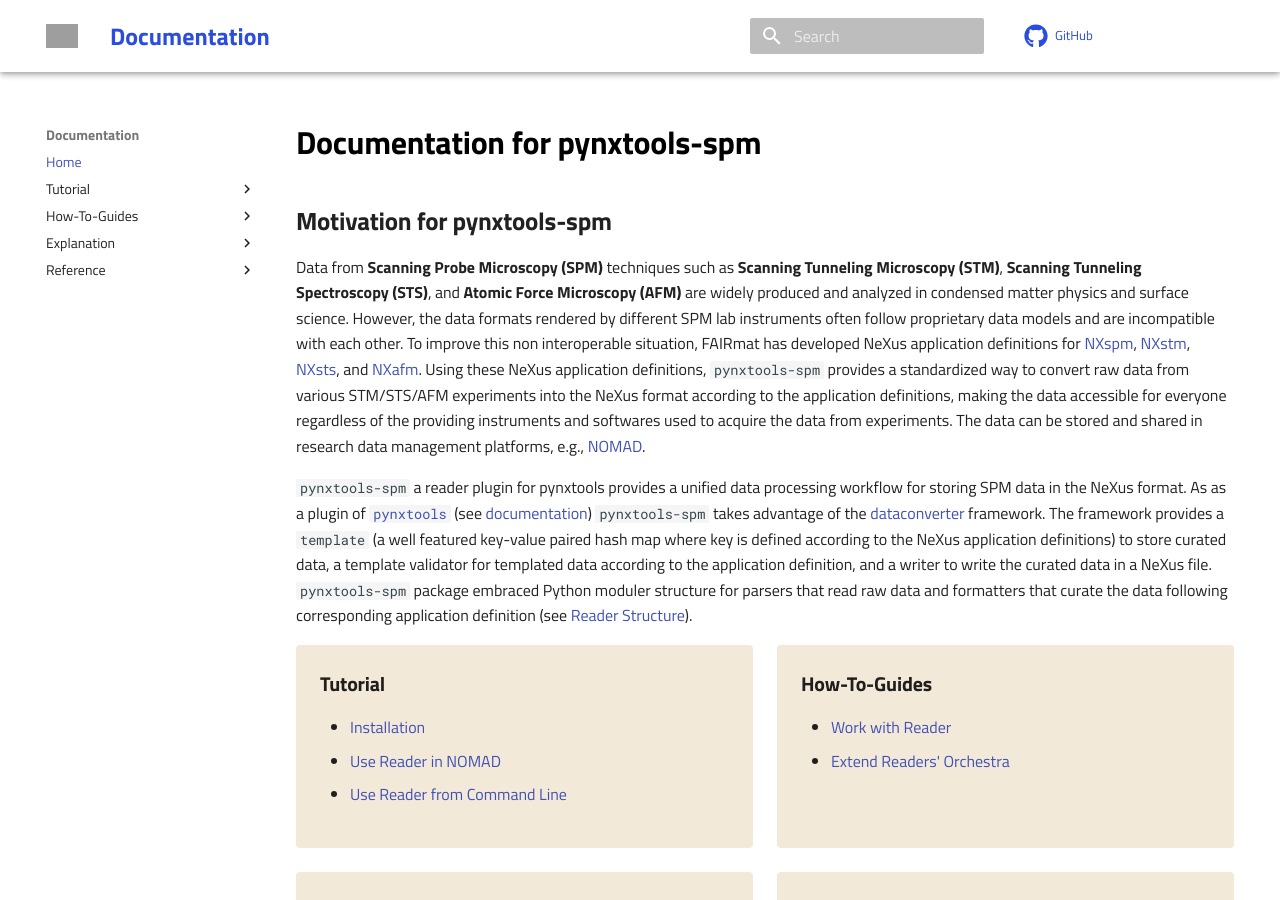
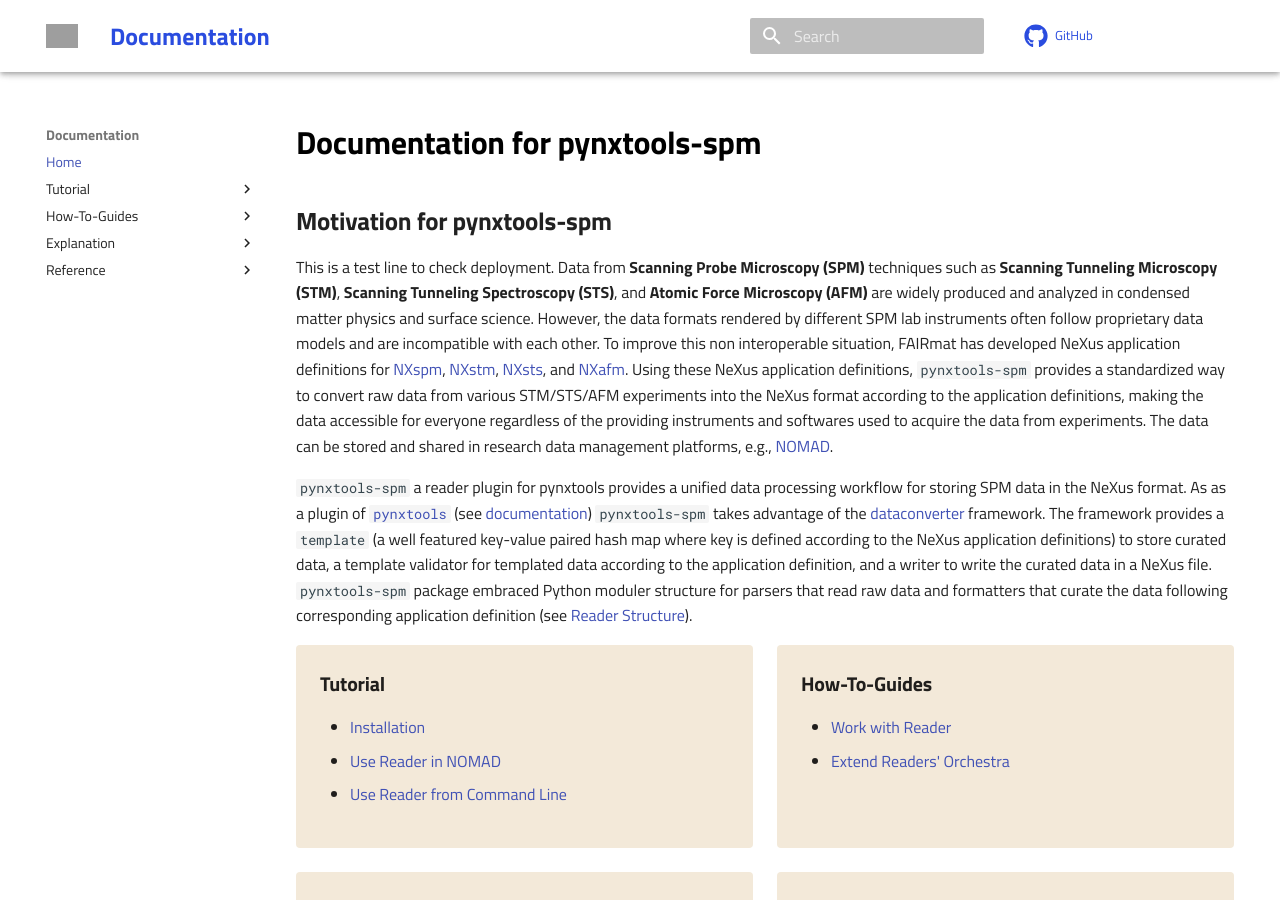
Before and after one commit to FAIRmat-NFDI/pynxtools-spm, an MkDocs documentation site: the page built from docs/index.md, in a window 1280 px wide and 900 px high. Built offline with MkDocs 1.6.1 and Material for MkDocs 9.7.7, drawn with Linux system fonts in a browser that asks for light colours; comment, search, counter and statistics services are not loaded; grey boxes are pictures that could not be loaded.

Commit message:
Test commit.

```diff
--- a/docs/index.md
+++ b/docs/index.md
@@ -5,7 +5,7 @@ hide: toc
 # Documentation for pynxtools-spm
 
 ## **Motivation for pynxtools-spm**
-
+This is a test line to check deployment.
 Data from __Scanning Probe Microscopy (SPM)__ techniques such as __Scanning Tunneling Microscopy (STM)__, __Scanning Tunneling Spectroscopy (STS)__, and __Atomic Force Microscopy (AFM)__ are widely produced and analyzed in condensed matter physics and surface science. However, the data formats rendered by different SPM lab instruments often follow proprietary data models and are incompatible with each other. To improve this non interoperable situation, FAIRmat has developed NeXus application definitions for [NXspm](https://fairmat-nfdi.github.io/nexus_definitions/classes/contributed_definitions/NXspm.html), [NXstm](https://fairmat-nfdi.github.io/nexus_definitions/classes/contributed_definitions/NXstm.html), [NXsts](https://fairmat-nfdi.github.io/nexus_definitions/classes/contributed_definitions/NXsts.html), and [NXafm](https://fairmat-nfdi.github.io/nexus_definitions/classes/contributed_definitions/NXafm.html). Using these NeXus application definitions, `pynxtools-spm` provides a standardized way to convert raw data from various STM/STS/AFM experiments into the NeXus format according to the application definitions, making the data accessible for everyone regardless of the providing instruments and softwares used to acquire the data from experiments. The data can be stored and shared in research data management platforms, e.g., [NOMAD](https://nomad-lab.eu/nomad-lab/).
 
 `pynxtools-spm` a reader plugin for pynxtools provides a unified data processing workflow for storing SPM data in the NeXus format. As as a plugin of [`pynxtools`](https://github.com/FAIRmat-NFDI/pynxtools) (see [documentation](https://fairmat-nfdi.github.io/pynxtools/index.html)) `pynxtools-spm` takes advantage of the [dataconverter](https://github.com/FAIRmat-NFDI/pynxtools/tree/master/src/pynxtools/dataconverter) framework. The framework provides a `template` (a well featured key-value paired hash map where key is defined according to the NeXus application definitions) to store curated data, a template validator for templated data according to the application definition, and a writer to write the curated data in a NeXus file. `pynxtools-spm` package embraced Python moduler structure for parsers that read raw data and formatters that curate the data following corresponding application definition (see [Reader Structure](explanation/reader-structure.md)).
```
Also changed, not shown: 1 other file.
